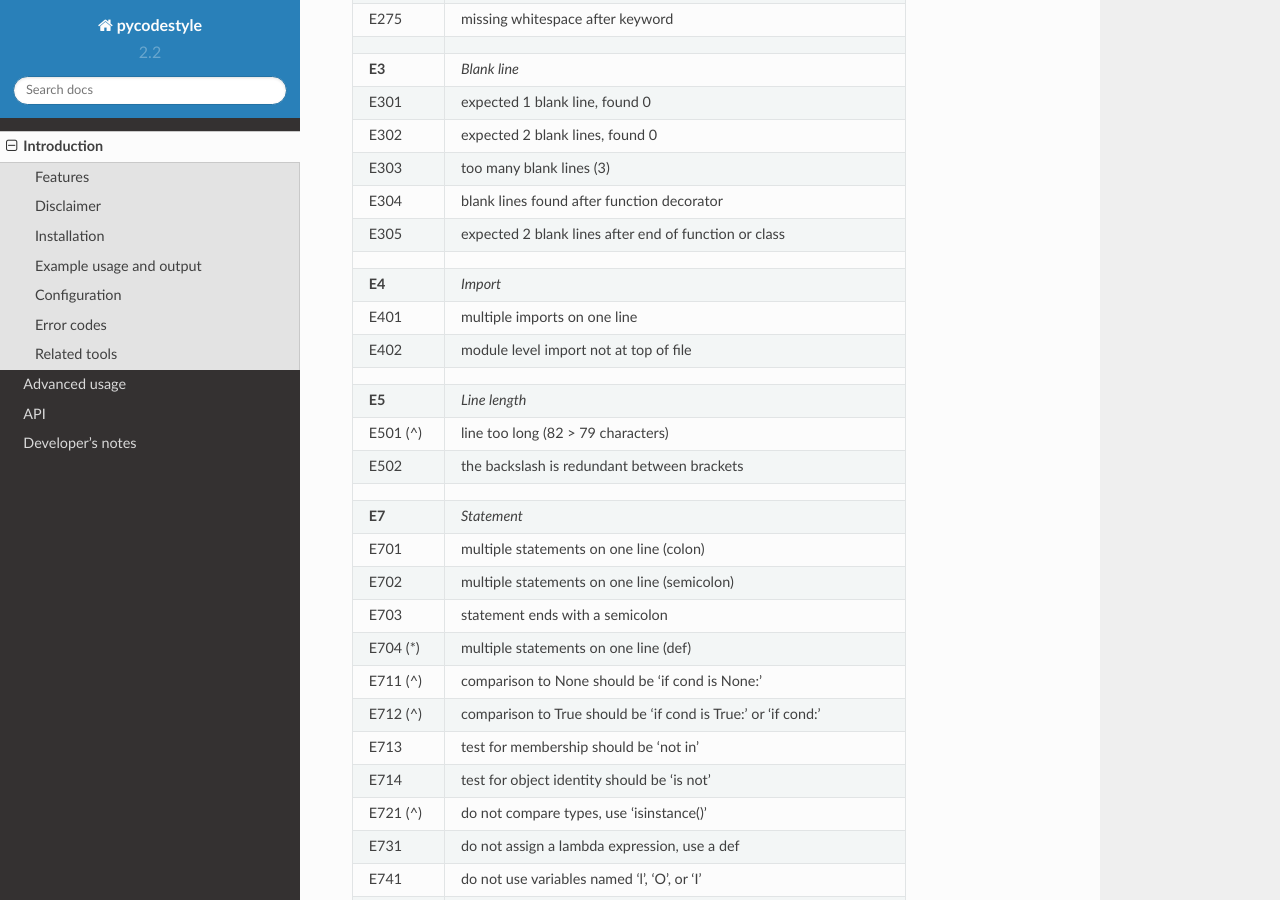
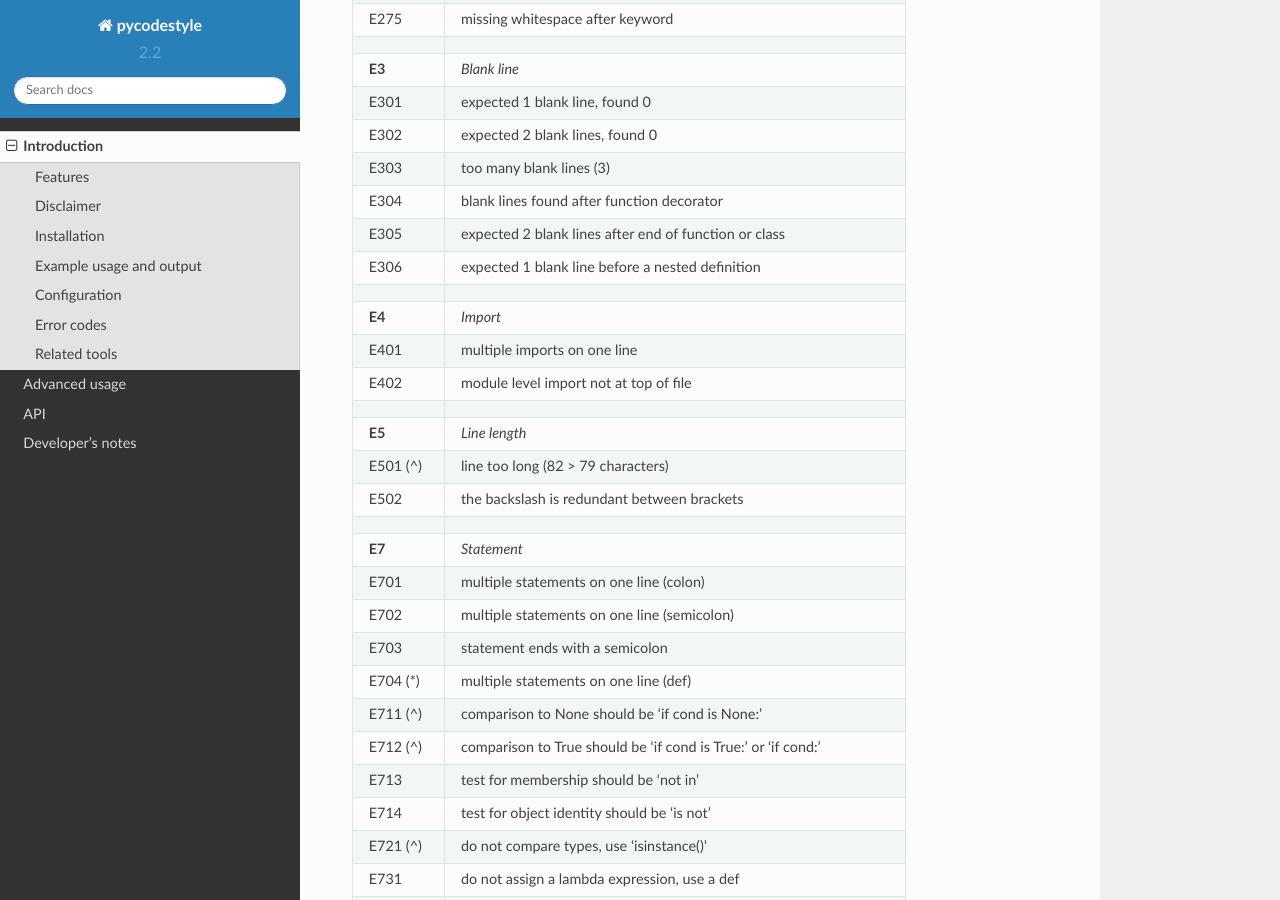
Before and after one commit to PyCQA/pycodestyle, a Sphinx documentation site: the page built from docs/intro.rst, in a window 1280 px wide and 900 px high, scrolled down 5719 px. Built offline with Sphinx 7.4.7 and the Read the Docs theme 2.0.0, drawn with Linux system fonts in a browser that asks for light colours.

Commit message:
Add E306 to docs

```diff
--- a/docs/intro.rst
+++ b/docs/intro.rst
@@ -324,6 +324,8 @@ This is the current list of error and warning codes:
 +------------+----------------------------------------------------------------------+
 | E305       | expected 2 blank lines after end of function or class                |
 +------------+----------------------------------------------------------------------+
+| E306       | expected 1 blank line before a nested definition                     |
++------------+----------------------------------------------------------------------+
 +------------+----------------------------------------------------------------------+
 | **E4**     | *Import*                                                             |
 +------------+----------------------------------------------------------------------+
```
